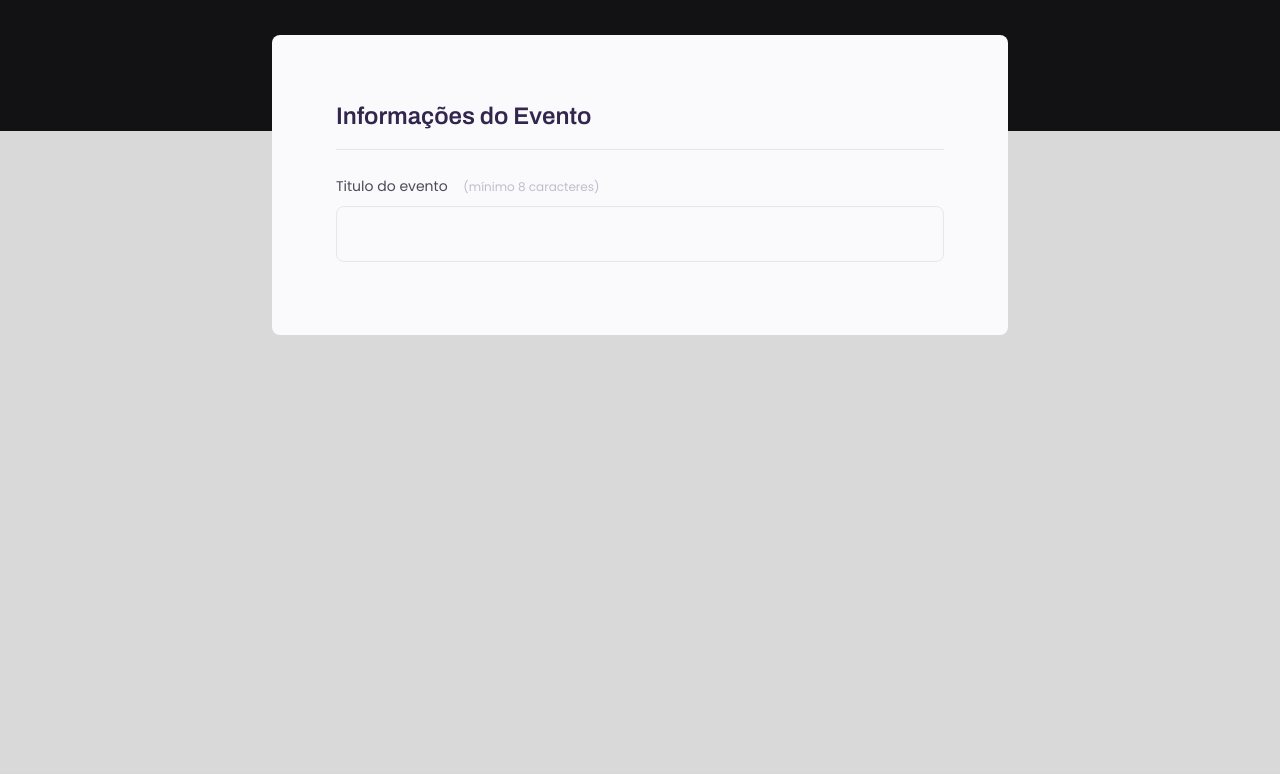
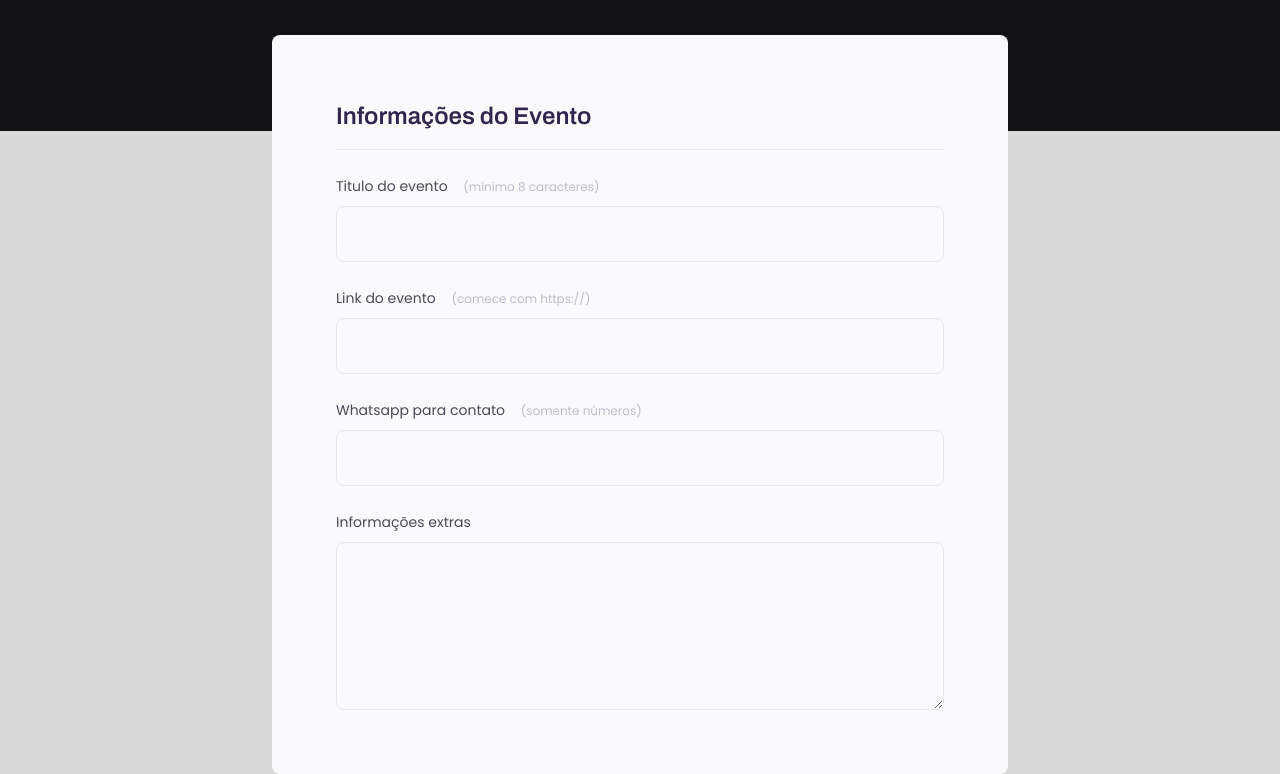
Before and after one commit to ThaisMx/Crie-seu-evento, a plain HTML site: page index.html in a window 1280 px wide. Shown: the part 237-1011 px from the top of the page. Before the commit the page ends 800 px from the top, so only its background shows below. Drawn offline with Linux system fonts and the light colour scheme.

Commit message:
news fields

```diff
--- a/index.html
+++ b/index.html
@@ -32,6 +32,27 @@
             </label>
             <input type="text" id="event-title" />
           </div>
+
+          <div class="input-wrapper">
+            <label for="event-link"
+              >Link do evento
+              <span>(comece com https://)</span>
+            </label>
+            <input type="url" id="event-link" />
+          </div>
+
+          <div class="input-wrapper">
+            <label for="event-whatsapp"
+              >Whatsapp para contato
+              <span>(somente números)</span>
+            </label>
+            <input type="number" id="event-whatsapp" />
+          </div>
+
+          <div class="input-wrapper">
+            <label for="event-link">Informações extras </label>
+            <textarea id="event-info" cols="30" rows="10"></textarea>
+          </div>
         </fieldset>
       </form>
     </div>
--- a/style.css
+++ b/style.css
@@ -56,6 +56,10 @@ body::before {
   background: #121214;
 }
 
+legend {
+  margin-bottom: 24px;
+}
+
 form {
   margin-top: 38px;
   background: #fafafc;
@@ -67,6 +71,10 @@ form {
 
 fieldset {
   border: none;
+
+  display: flex;
+  flex-direction: column;
+  gap: 24px;
 }
 
 fieldset legend {
@@ -95,7 +103,6 @@ fieldset legend {
   line-height: 24px;
 
   margin-bottom: 8px;
-  margin-top: 24px;
 }
 
 .input-wrapper label span {
@@ -106,7 +113,8 @@ fieldset legend {
   color: #c1bccc;
 }
 
-.input-wrapper input {
+.input-wrapper input,
+.input-wrapper textarea {
   background: #fafafc;
 
   border: 1px solid #e6e6f0;
@@ -123,3 +131,8 @@ fieldset legend {
   font-size: 16px;
   line-height: 26px;
 }
+
+.input-wrapper textarea {
+  padding: 0;
+  height: 168px;
+}
```
